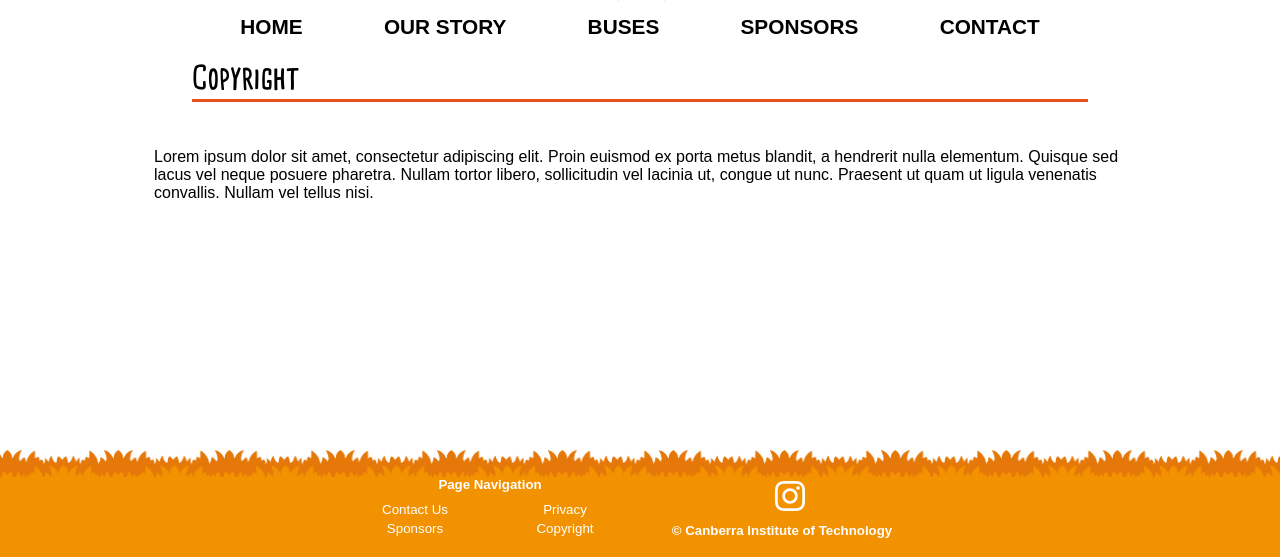
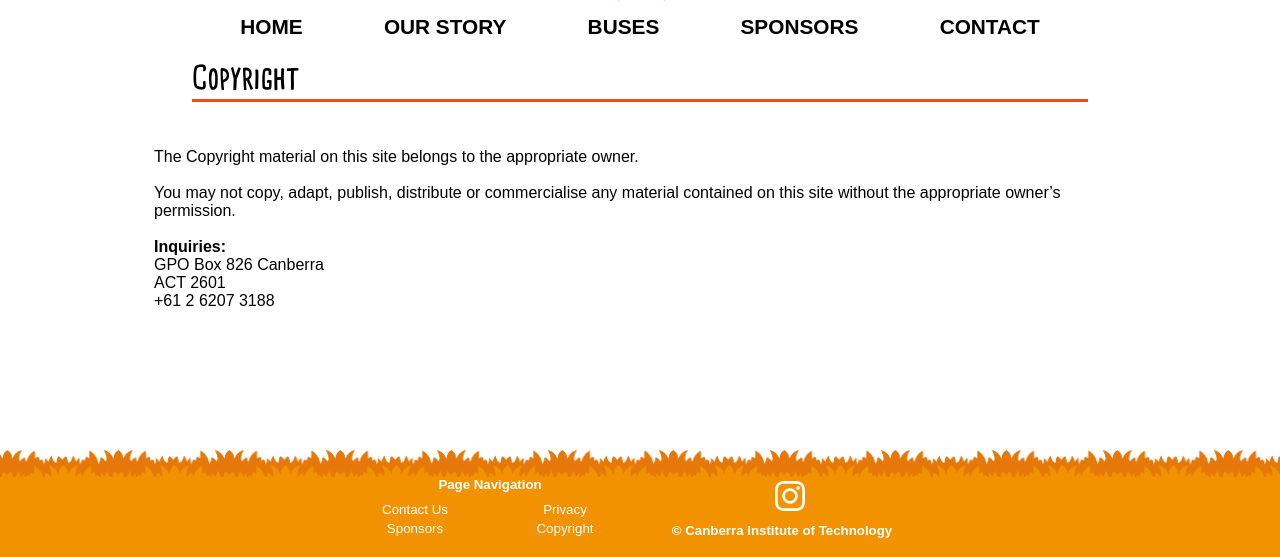
Before and after one commit to orange-wolves/orangewolves, a PHP site: page /copyright.php in a window 1280 px wide. Shown: the part 243-800 px from the top of the page. Run offline with PHP 8.4, Linux system fonts and the light colour scheme; some web fonts are replaced.

Commit message:
Sponors, Copyright update
Include additional sponsors to the sponsors page and changed the Copyright information

```diff
--- a/copyright.php
+++ b/copyright.php
@@ -35,7 +35,12 @@
 				</div>
 				<div class="row">
 					<div class="col-12 info-container">
-						<p>Lorem ipsum dolor sit amet, consectetur adipiscing elit. Proin euismod ex porta metus blandit, a hendrerit nulla elementum. Quisque sed lacus vel neque posuere pharetra. Nullam tortor libero, sollicitudin vel lacinia ut, congue ut nunc. Praesent ut quam ut ligula venenatis convallis. Nullam vel tellus nisi.</p>
+						<p>The Copyright material on this site belongs to the appropriate owner.</p>
+						<br>
+						<p>You may not copy, adapt, publish, distribute or commercialise any material contained on this site without the appropriate owner’s permission.</p>
+						<br>
+						<p><b>Inquiries:</b></p>
+						<p>GPO Box 826 Canberra<br>ACT 2601<br>+61 2 6207 3188</p>
 					</div>
 				</div>
 			</div>
--- a/resources/css/pages.css
+++ b/resources/css/pages.css
@@ -92,6 +92,7 @@
     height:auto;
     background-color:#f1f8fe;
     border:none;
+    vertical-align: middle;
 }
 
 /*------ Home Page ------*/
--- a/sponsors.php
+++ b/sponsors.php
@@ -37,13 +37,13 @@
 				<div class="row">
 					<div class="col-12 sponsor-container">
 						<div class="col-3 sponsor-img">
-							<img src="resources\images\img-200px.png">
+							<img src="resources\images\CIT_logo_stacked_white_RTO.png">
 						</div>
 						<div class="col-3 sponsor-img">
 							<img src="resources\images\img-200px.png">
 						</div>
 						<div class="col-3 sponsor-img">
-							<img src="resources\images\img-200px.png">
+							<img src="resources\images\CapitalLinenServiceLogoColour.svg">
 						</div>
 						<div class="col-3 sponsor-img">
 							<img src="resources\images\img-200px.png">
```
Also changed, not shown: privacy.txt (added, +13 -0 lines), resources/images/123.png (deleted), resources/images/CIT_logo_stacked_white_RTO.png (added), resources/images/CapitalLinenServiceLogoColour.svg (added).
